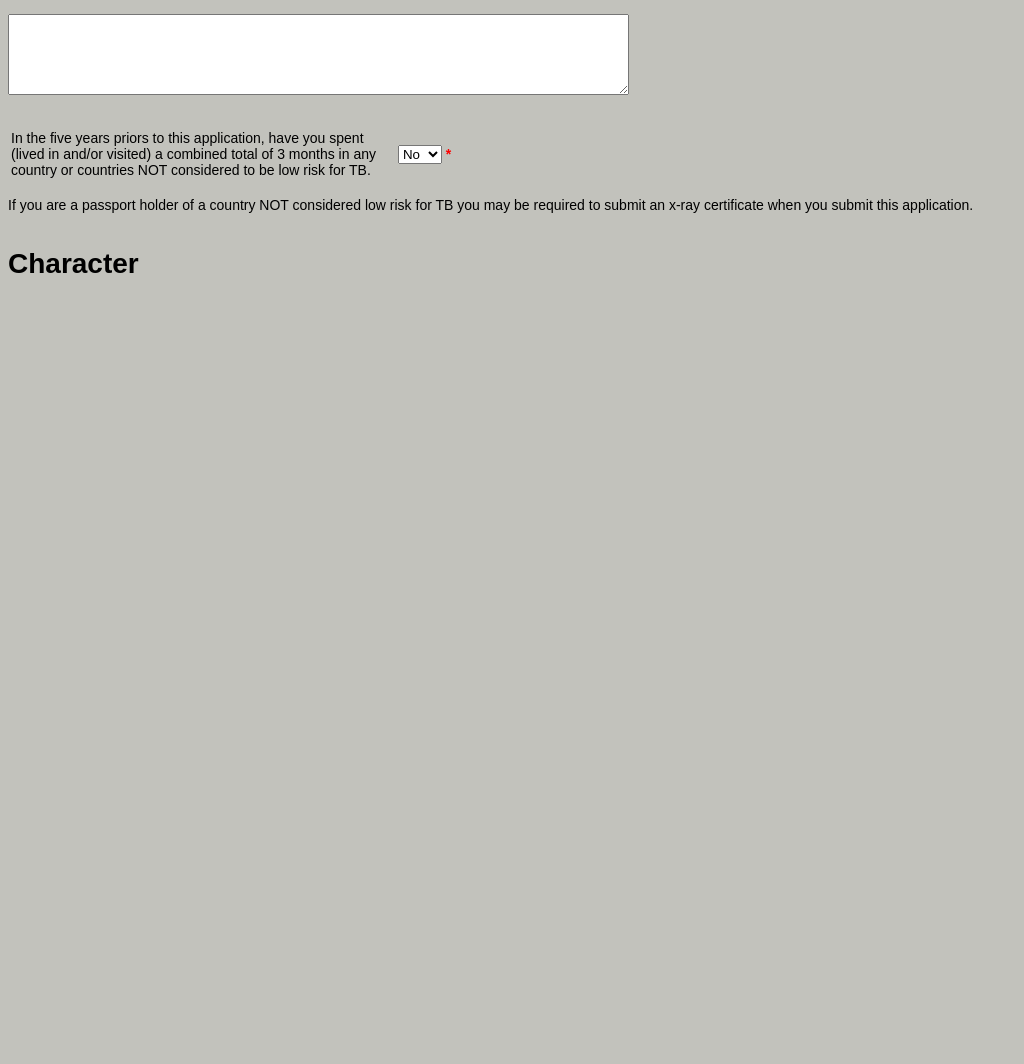
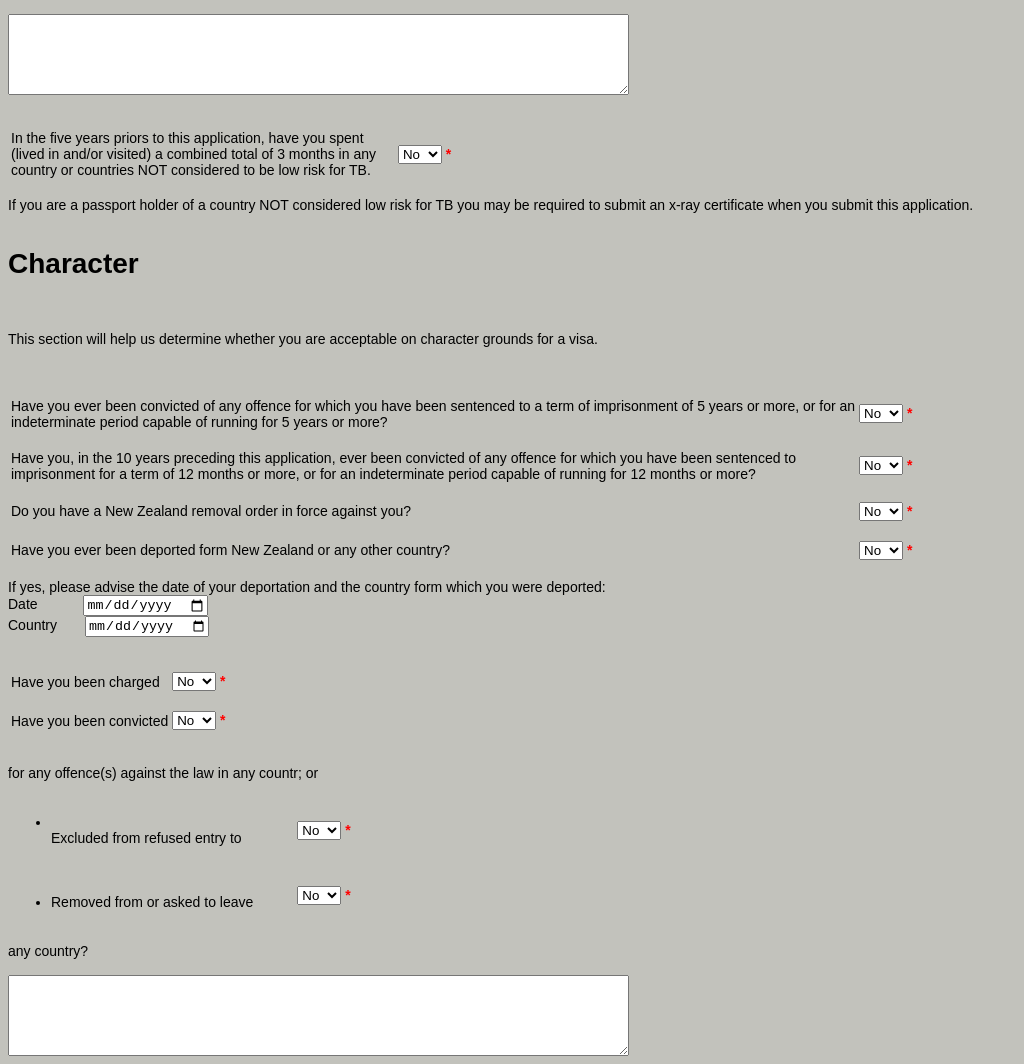
Before and after one commit to Pixuca/pNZ, a plain HTML site: page index.html in a window 1280 px wide. Shown: the part 2785-3849 px from the top of the page, without its empty margins (0-1024 px from the left). Before the commit the page ends 3084 px from the top, so only its background shows below. Drawn offline with Linux system fonts and the light colour scheme.

Commit message:
Character adicionado
resta apenas a seção final.

```diff
--- a/index.html
+++ b/index.html
@@ -785,7 +785,161 @@ If you are a passport holder of a country NOT considered low risk for TB you may
 be required to submit an x-ray certificate when you submit this application.
 <br><br>
 <h1>Character</h1>
-
+<br><br>
+This section will help us determine whether you are acceptable on character grounds for a visa.
+<br><br><br>
+<table>
+	<tr>
+		<td>
+			<br>
+			Have you ever been convicted of any offence for which you have been sentenced to a term of imprisonment of 5 years or more, or for an <br> indeterminate period
+			capable of running for 5 years or more?
+			</td>
+		<td>
+			<br>
+				<select>
+					<option>No</option>
+					<option>Yes</option>
+				</select>
+			    <b class="preenche"> *</b>
+		</td>
+	</tr>
+	<tr>
+		<td>
+			<br>
+			Have you, in the 10 years preceding this application, ever been convicted of any offence for which you have been sentenced to <br> imprisonment for a term of 12 months
+			or more, or for an indeterminate period capable of running for 12 months or more?
+		</td>
+		<td>
+			<br>
+			<select>
+				<option>No</option>
+				<option>Yes</option>
+			</select>
+			<b class="preenche"> *</b>
+		</td>
+	</tr>
+	<tr>
+		<td>
+			<br>
+			Do you have a New Zealand removal order in force against you?
+		</td>
+		<td>
+			<br>
+			<select>
+				<option>No</option>
+				<option>Yes</option>
+			</select>
+			<b class="preenche"> *</b>
+		</td>
+	</tr>
+	<tr>
+		<td>
+			<br>
+			Have you ever been deported form New Zealand or any other country?
+		</td>
+		<td>
+			<br>
+			<select>
+				<option>No</option>
+				<option>Yes</option>
+			</select>
+			<b class="preenche"> *</b>
+		</td>
+	</tr>
+</table>
+<br>
+If yes, please advise the date of your deportation and the country form which you were deported:
+<br>
+Date&emsp;&emsp;&emsp;    <input type="date">
+<br>
+Country&emsp;&emsp;<input type="date">
+<br><br>
+<table>
+	<tr>
+		<td>
+			<br>
+			Have you been charged
+		</td>
+		<td>
+			<br>
+			<select>
+				<option>No</option>
+				<option>Yes</option>
+			</select>
+			<b class="preenche"> *</b>
+		</td>
+	</tr>
+	<tr>
+		<td>
+			<br>
+			Have you been convicted
+		</td>
+		<td>
+			<br>
+			<select>
+				<option>No</option>
+				<option>Yes</option>
+			</select>
+			<b class="preenche"> *</b>
+		</td>
+	</tr>
+</table>
+<br>
+<br>
+for any offence(s) against the law in any countr; or
+<table>
+	<tr>
+		<td>
+			<br>
+			<ul>
+				<li>
+					<br>
+					Excluded from refused entry to
+				</li>
+			</ul>
+		</td>
+		<td>
+			<br>
+			<ul class="lista2">
+				<li>
+					<select>
+						<option>No</option>
+						<option>Yes</option>
+					</select>
+					<b class="preenche"> *</b>
+				</li>
+			</ul>
+		</td>
+	</tr>
+	<tr>
+		<td>
+			<br>
+			<ul>
+				<li>
+					Removed from or asked to leave
+				</li>
+			</ul>
+		</td>
+		<td>
+			<ul class="lista2">
+				<li>
+					<br>
+					<select>
+						<option>No</option>
+						<option>Yes</option>
+					</select>
+					<b class="preenche"> *</b>
+				</li>
+			</ul>
+		</td>
+	</tr>
+</table>
+<br>
+any country?
+<br>
+<br>
+<textarea rows="5" cols="75"></textarea>
 
 
 </body>
```
